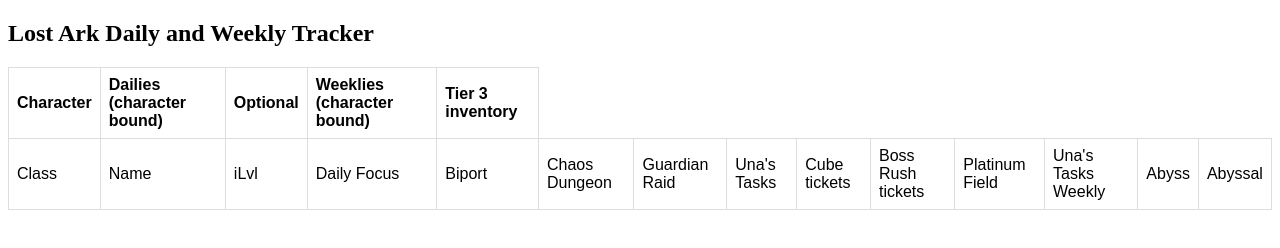
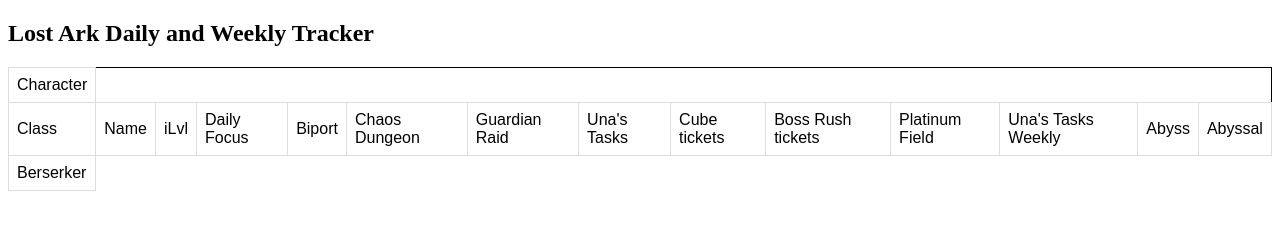
Before and after one commit to maxx-808/LostArkDailyWeeklyTracker, a plain HTML site: page index.html in a window 1280 px wide. Drawn offline with Linux system fonts and the light colour scheme.

Commit message:
moved css to stylesheet, editing table baseline

```diff
--- a/index.html
+++ b/index.html
@@ -2,24 +2,7 @@
 <html>
 
 <head>
-    <style>
-        table {
-            font-family: arial, sans-serif;
-            border-collapse: collapse;
-            width: 100%;
-        }
-
-        td,
-        th {
-            border: 1px solid #dddddd;
-            text-align: left;
-            padding: 8px;
-        }
-
-        tr:nth-child(even) {
-            background-color: #dddddd;
-        }
-    </style>
+    <link rel="stylesheet" href="style.css">
 </head>
 
 <body>
@@ -27,14 +10,8 @@
     <h2>Lost Ark Daily and Weekly Tracker</h2>
 
     <table>
-        <thead>
-            <tr>
-                <th>Character </th>
-                <th>Dailies (character bound)</th>
-                <th>Optional</th>
-                <th>Weeklies (character bound)</th>
-                <th>Tier 3 inventory</th>
-            </tr>
+        <thead class="tableHeader">
+            <td>Character</td>
         </thead>
         <tbody>
             <tr>
@@ -53,6 +30,9 @@
                 <td>Abyss</td>
                 <td>Abyssal</td>
             </tr>
+            <tr>
+                <td>Berserker</td>
+            </tr>
         </tbody>
 
     </table>
--- /dev/null
+++ b/style.css
@@ -0,0 +1,17 @@
+table {
+    font-family: arial, sans-serif;
+    border-collapse: collapse;
+    width: 100%;
+}
+
+.tableHeader {
+    border: 1px solid;
+    width: 100%;
+}
+
+td,
+th {
+    border: 1px solid #dddddd;
+    text-align: left;
+    padding: 8px;
+}
```
